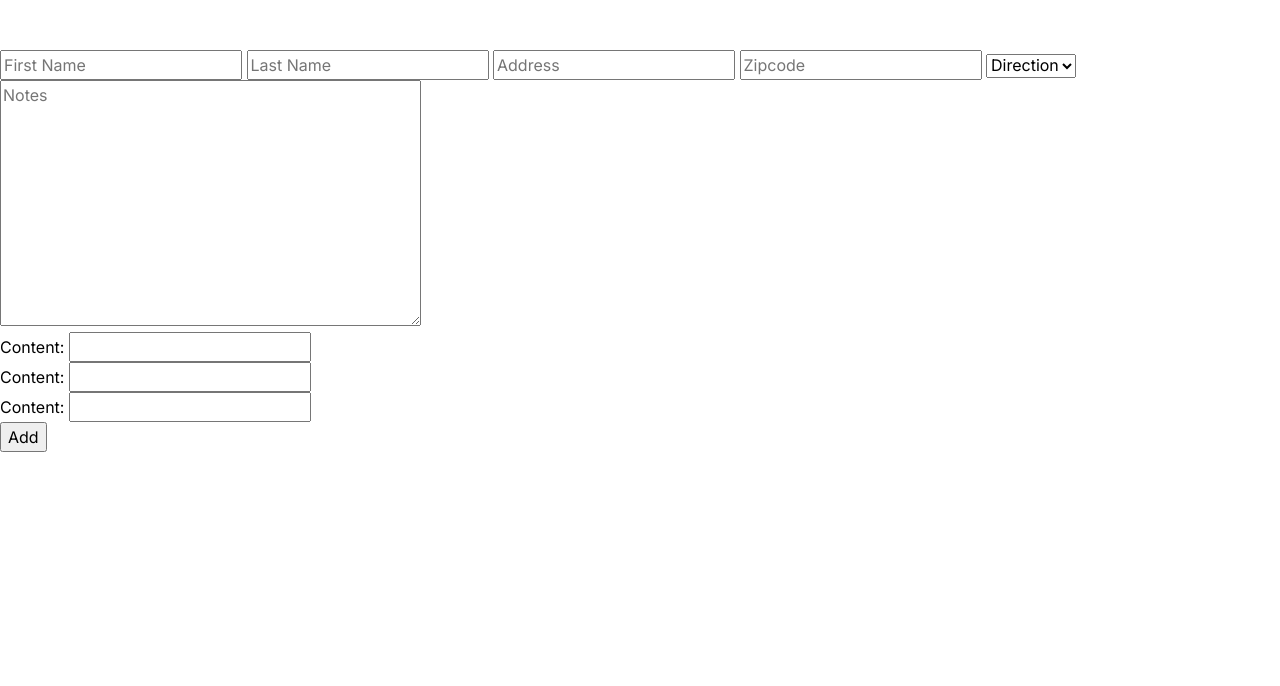
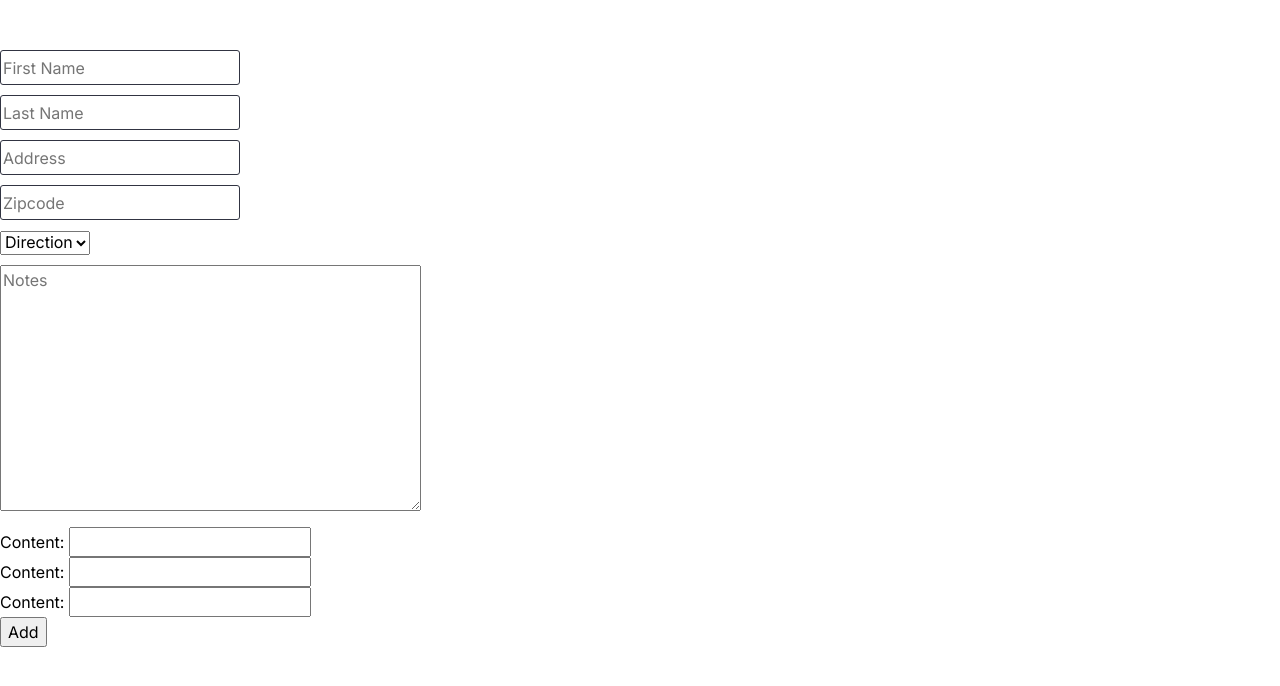
Before and after one commit to bmtymrak/allup-blower, a Django app: page / in a window 1280 px wide. Shown: the part 51-737 px from the top of the page. Run offline with Django 4.2, Linux system fonts and the light colour scheme; the visitor is signed in with stand-in values (Sample User, id 1); data that the repository does not hold is empty.

Commit message:
Added hazards to customer create form

```diff
--- a/static/base.css
+++ b/static/base.css
@@ -119,6 +119,7 @@ a {
     border-radius: 3px;
     border: 1px solid rgba(49, 52, 66, 1);
     height: 35px;
+    /* font-size: 2rem; */
 }
 
 .button-login {
@@ -133,6 +134,8 @@ a {
     display: grid;
     grid-template-columns: 2fr 2fr 2fr 1fr 2fr 2fr 2fr;
 }
+
+.customer-add-form {}
 
 .customer-detail {
     display: flex;
--- a/templates/customers/detail.html
+++ b/templates/customers/detail.html
@@ -16,9 +16,9 @@
             </div>
             <div class="customer-info-hazards">
                 <h3>Hazards</h3>
-                <div class="">Hazard 1</div>
-                <div class="">Hazard 2</div>
-                <div class="">Hazard 3</div>
+                {% for hazard in customer.hazard_set.all %}
+                <div class="">{{hazard.content}}</div>
+                    {% endfor %}
             </div>
             <div class="customer-info-direction">
                 <h3>Blowing Direction</h3>
--- a/templates/customers/list.html
+++ b/templates/customers/list.html
@@ -4,33 +4,45 @@
 
 <div class="form-customer-add">
     <form method="POST">
-        <!-- <div class="customer-list-grid"> -->
+        <div class="customer-add-form">
         {% csrf_token %}
         {{form.non_field_errors}}
 
         {{form.first_name.errors}}
+        <div class="form-field">
             {{form.first_name}}
+        </div>
 
         {{form.last_name.errors}}
+        <div class="form-field">
             {{form.last_name}}
+        </div>
 
         {{form.address.errors}}
+        <div class="form-field">
             {{form.address}}
+        </div>
 
         {{form.zip_code.errors}}
+        <div class="form-field">
             {{form.zip_code}}
 
+        </div>
         {{form.blowing_direction.errors}}
+        <div class="form-field">
             {{form.blowing_direction}}
+        </div>
 
         {{form.notes.errors}}
+        <div class="form-field">
             {{form.notes}}
+        </div>
 
         {{formset.management_form}}
         {% for form in formset %}
             {{form.as_p}}
         {% endfor %}
-    <!-- </div> -->
+    </div>
         <button type="Submit">Add</button>
     </form>
 </div>
@@ -43,7 +55,7 @@
     <div>{{customer.zip_code}}</div>
     <div>{{customer.blowing_direction}}</div>
     <div>{{customer.warning}}</div>
-    <div>{{customer.notes}}</div>
+    <div>{{customer.notes|linebreaks}}</div>
 {% endfor %}
 </div>
 
```
Lines whose indentation alone changed are shown as unchanged.
